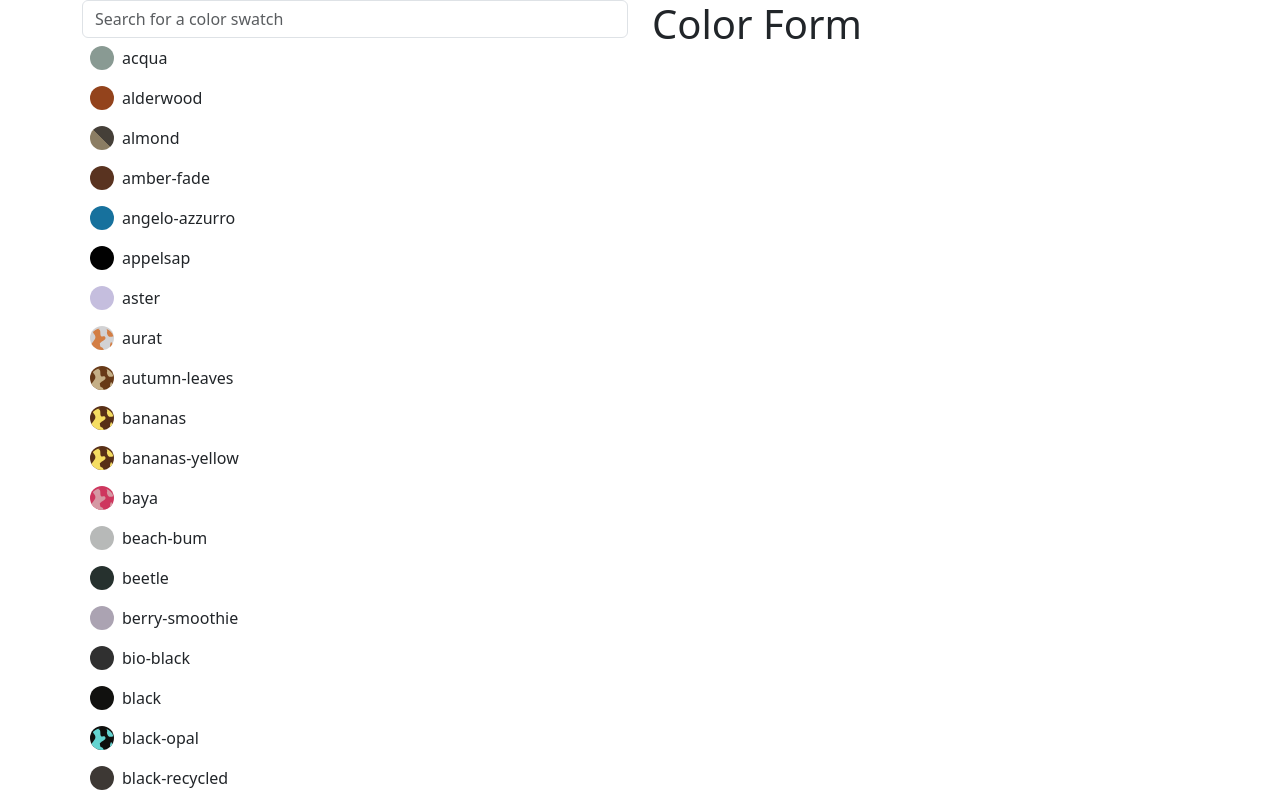
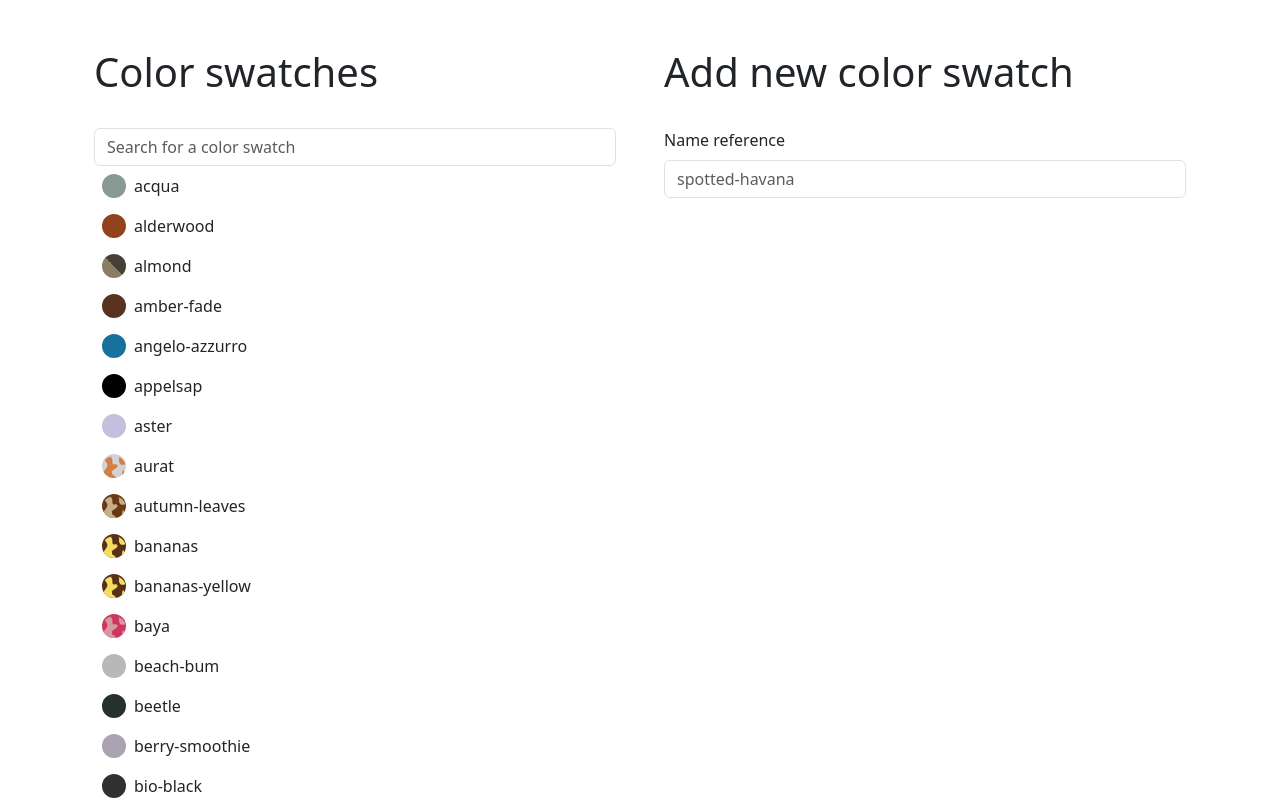
Before and after one commit to johanna-insightnl/ace-tate-frontend-assignment, a React (Create React App) app: page / in a window 1280 px wide. Shown: the top 800 px of the page. Built offline with nearby package versions, Linux system fonts and the light colour scheme.

Commit message:
added optional label for input text, import text input in color form

```diff
--- a/src/App.tsx
+++ b/src/App.tsx
@@ -7,7 +7,7 @@ import ColorForm from './components/ColorForm/ColorForm';
 
 function App() {
   return (
-    <Container>
+    <Container className="py-5">
       <Row>
         <Col md={6}>
           <ColorList />
--- a/src/UI/inputTextField/InputTextField.tsx
+++ b/src/UI/inputTextField/InputTextField.tsx
@@ -4,15 +4,19 @@ interface TextInputProps {
   value: string;
   placeholder?: string;
   onChange: (event: React.ChangeEvent<HTMLInputElement>) => void;
+  label?: string;
 }
 
-export default function InputTextField({ placeholder, value, onChange }: TextInputProps) {
+export default function InputTextField({ placeholder, value, onChange, label }: TextInputProps) {
   return (
+    <Form.Group>
+      {label && <Form.Label>{label}</Form.Label>}
       <Form.Control
         type="text"
         placeholder={placeholder}
         value={value}
         onChange={onChange}
       />
+    </Form.Group>
   )
 }
--- a/src/components/ColorForm/ColorForm.tsx
+++ b/src/components/ColorForm/ColorForm.tsx
@@ -1,5 +1,11 @@
+import { Container } from "react-bootstrap";
+import InputTextField from "../../UI/inputTextField/InputTextField";
+
 export default function ColorForm(){
   return (
-    <h1>Color Form</h1>
+    <Container>
+      <h1 className="pb-4">Add new color swatch</h1>
+      <InputTextField placeholder="spotted-havana" value="" onChange={() => {}} label="Name reference" />
+    </Container>
   )
 }
--- a/src/components/ColorList/ColorList.tsx
+++ b/src/components/ColorList/ColorList.tsx
@@ -2,6 +2,7 @@ import ColorListItem from "./ColorListItem";
 import colors from "./colors.json";
 import InputTextField from "../../UI/inputTextField/InputTextField";
 import { useState } from "react";
+import { Container } from "react-bootstrap";
 
 export default function ColorList() {
   const [searchText, setSearchText] = useState("");
@@ -17,7 +18,8 @@ export default function ColorList() {
   );
 
   return (
-    <>
+    <Container>
+    <h1 className="pb-4">Color swatches</h1>
       <InputTextField
         placeholder="Search for a color swatch"
         value={searchText}
@@ -28,6 +30,6 @@ export default function ColorList() {
           <ColorListItem key={color.id} color={color} />
         ))
       }
-    </>
+    </Container>
   )
 }
```
Lines whose indentation alone changed are shown as unchanged.
